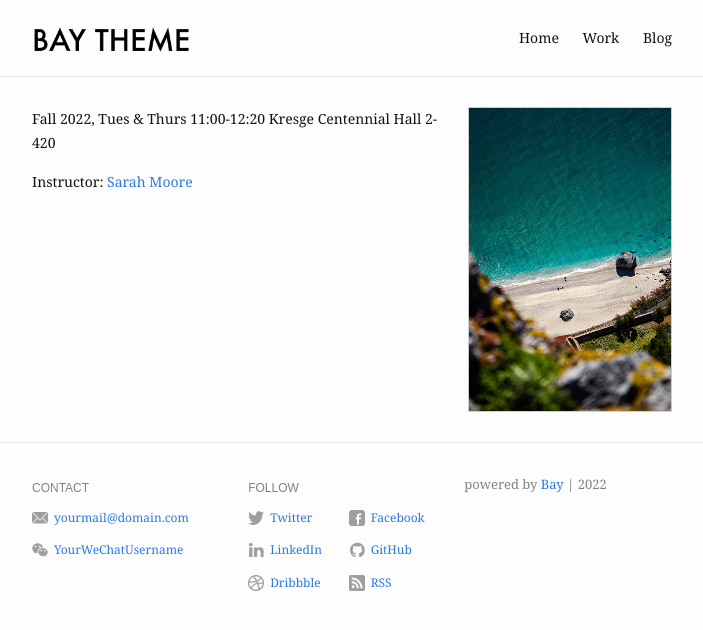
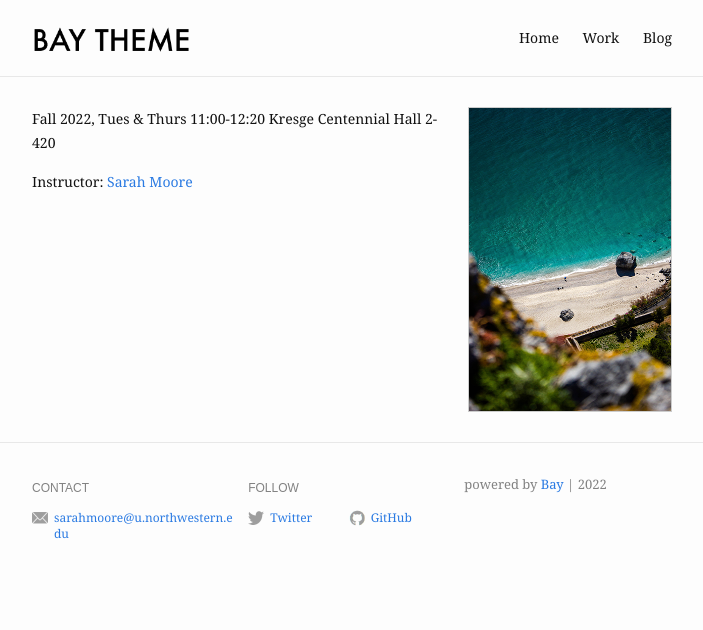
Before and after one commit to sarah-moore/nupols_dataviz, a Jekyll site: the page built from docs/index.md, in a window 1280 px wide. Shown: the top 630 px of the page, without its empty margins (288-991 px from the left). Built offline with Jekyll 4.4.1, drawn with Linux system fonts in a browser that asks for light colours.

Commit message:
Update _config.yml

```diff
--- a/docs/_config.yml
+++ b/docs/_config.yml
@@ -1,9 +1,6 @@
-# For technical reasons, this file is *NOT* reloaded automatically when you use
-# 'bundle exec jekyll serve'. If you change this file, please restart the server process.
-
-title: Bay Jekyll Theme
+title: Interpreting & Visualizing Political Data
 description: >- # this means to ignore newlines until "baseurl:"
-  Bay is a minimal Jekyll Theme.
+ AKA Sloppy Stats & Lousy Graphs
 baseurl: "/bay" # the subpath of the site
 url: "https://eliottvincent.github.io" # the base hostname & protocol for the site
 og_image: /assets/img/profile-pic.jpg
@@ -20,25 +17,15 @@ footer:
   show_powered_by: true
   contact:
     - name: Email
-      value: yourmail@domain.com
-      link: mailto:yourmail@domain.com
-    - name: WeChat
-      value: YourWeChatUsername
-      link: "#"
+      value: sarahmoore@u.northwestern.edu
+      link: mailto:sarahmoore@u.northwestern.edu
+
   follow:
     - name: Twitter
-      link: http://twitter.com/YourTwitterUsername
-      username: "@YourTwitterUsername"
-    - name: Facebook
-      link: http://facebook.com/YourFacebookUsername
-    - name: LinkedIn
-      link: http://linkedin.com/in/YourLinkedInUsername
+      link: http://twitter.com/sarahmoreorless
+      username: "@sarahmoreorless"
     - name: GitHub
-      link: http://github.com/YourGitHubUsername
-    - name: Dribbble
-      link: https://dribbble.com/YourDribbbleUsername
-    - name: RSS
-      link: /feed.xml
+      link: http://github.com/sarah-moore
 
 # Build settings
 markdown: kramdown
```
